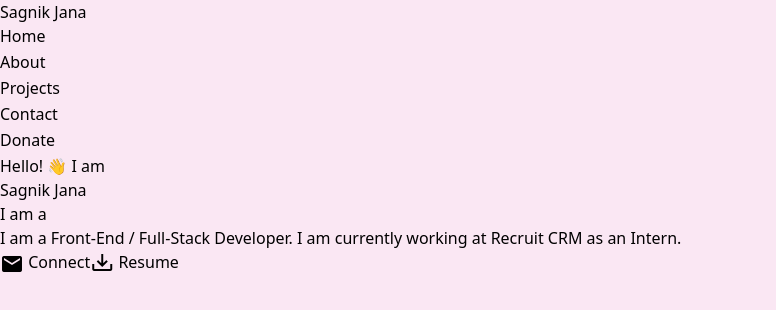
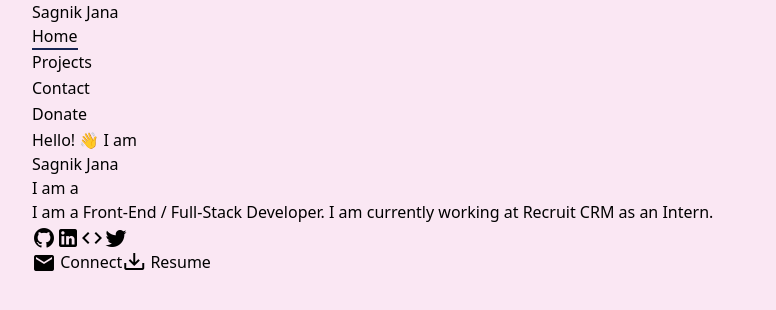
Before and after one commit to sagnik6969/my_portfolio_front_end, a Vue app: page /home in a window 1280 px wide. Shown: the top 310 px of the page, without its empty margins (0-776 px from the left). Built offline with nearby package versions, Linux system fonts and the light colour scheme.

Commit message:
completed home

```diff
--- a/src/App.vue
+++ b/src/App.vue
@@ -1,11 +1,9 @@
 <script setup>
 import Header from "./components/Header.vue";
-import Home from "./components/Home.vue";
 </script>
 
 <template>
   <Header />
-  <!-- <Home /> -->
   <router-view></router-view>
 </template>
 
@@ -14,9 +12,12 @@ import Home from "./components/Home.vue";
   max-width: 1280px;
   margin-left: auto;
   margin-right: auto;
+  padding-left: 2rem;
+  padding-right: 2rem;
 }
 
 body {
   background-color: #fae7f3;
+
 }
 </style>
--- a/src/components/Header.vue
+++ b/src/components/Header.vue
@@ -1,13 +1,20 @@
 <template>
-  <div class="bg-slate-50 shadow-md">
+  <div class="bg-slate-50 shadow-md sticky top-0 left-0 w-full">
     <div class="container py-4 flex justify-between items-center">
       <h1 class="text-4xl font-semibold text-blue-900">Sagnik Jana</h1>
       <ul class="flex space-x-8 text-indigo-950 font-semibold text-lg">
-        <li class="flex items-center"><a class="nav-link" href="#">Home</a></li>
-        <li><a class="nav-link" href="#">About</a></li>
+        <li><router-link class="nav-link" to="/home">Home</router-link></li>
+        <li>
+          <router-link class="nav-link" to="/projects">Projects</router-link>
+        </li>
+        <li>
+          <router-link class="nav-link" to="/contact">Contact</router-link>
+        </li>
+        <li><router-link class="nav-link" to="/donate">Donate</router-link></li>
+        <!-- <li><a class="nav-link" href="#">About</a></li>
         <li><a class="nav-link" href="#">Projects</a></li>
         <li><a class="nav-link" href="#">Contact</a></li>
-        <li><a class="nav-link" href="#">Donate</a></li>
+        <li><a class="nav-link" href="#">Donate</a></li> -->
       </ul>
     </div>
     <div></div>
@@ -31,7 +38,8 @@
   transition: width 0.3s;
 }
 
-.nav-link:hover::after {
+.nav-link:hover::after,
+.router-link-active::after {
   width: 100%;
   transition: width 0.3s;
 }
--- a/src/components/Home.vue
+++ b/src/components/Home.vue
@@ -15,16 +15,46 @@
         I am a Front-End / Full-Stack Developer. I am currently working at
         Recruit CRM as an Intern.
       </div>
+      <div class="mt-6 space-x-2 text-xl text-slate-600">
+        <a href="https://github.com/sagnik6969" target="_blank">
+          <v-icon
+            class="hover:text-blue-700 duration-300 hover:scale-125"
+            icon="mdi-github"
+          ></v-icon>
+        </a>
+        <a
+          href="https://www.linkedin.com/in/sagnik-jana-3452771ba/"
+          target="_blank"
+        >
+          <v-icon
+            class="hover:text-blue-700 duration-300 hover:scale-125"
+            icon="mdi-linkedin"
+          ></v-icon>
+        </a>
+        <a href="https://leetcode.com/sagnikjana2001/" target="_blank">
+          <v-icon
+            class="hover:text-blue-700 duration-300 hover:scale-125"
+            icon="mdi-code-tags"
+          ></v-icon>
+        </a>
+        <a href="https://twitter.com/sagnikjana2001" target="_blank">
+          <v-icon
+            class="hover:text-blue-700 duration-300 hover:scale-125"
+            icon="mdi-twitter"
+          ></v-icon>
+        </a>
+      </div>
       <div class="space-x-4 mt-6 font-semibold">
         <button
-          class="rounded-md py-2 px-3 bg-slate-700 text-white hover:opacity-85 duration-300"
+          @click="openMailLink"
+          class="rounded-md py-2 px-3 bg-slate-700 text-white hover:scale-110 duration-300"
         >
           <v-icon icon="mdi-email"></v-icon>
           Connect
         </button>
         <button
           @click="openResumeLink"
-          class="rounded-md py-2 px-3 bg-slate-300 text-blue-950 hover:bg-indigo-900 hover:text-white duration-300"
+          class="rounded-md py-2 px-3 bg-slate-300 text-blue-950 hover:scale-110 duration-300"
         >
           <v-icon icon="mdi-tray-arrow-down"></v-icon>
           Resume
@@ -84,6 +114,10 @@ const openResumeLink = () => {
     )
     .focus();
 };
+
+const openMailLink = () => {
+  window.open("mailto:sagnikjana2001@gmail.com", "_blank").focus();
+};
 </script>
 
 <style scoped>
--- a/src/main.js
+++ b/src/main.js
@@ -14,12 +14,6 @@ const vuetify = createVuetify({
   directives,
 });
 
-import { createRouter, createWebHistory } from "vue-router";
-import Home from "./components/Home.vue";
-
-const router = createRouter({
-  history: createWebHistory(),
-  routes: [{ path: "/home", component: Home }],
-});
+import router from "./router";
 
 createApp(App).use(vuetify).use(router).mount("#app");
--- /dev/null
+++ b/src/router.js
@@ -0,0 +1,12 @@
+import { createRouter, createWebHistory } from "vue-router";
+import Home from "./components/Home.vue";
+
+const router = createRouter({
+  history: createWebHistory(),
+  routes: [
+    { path: "/", redirect: "/home" },
+    { path: "/home", component: Home },
+  ],
+});
+
+export default router;
```
